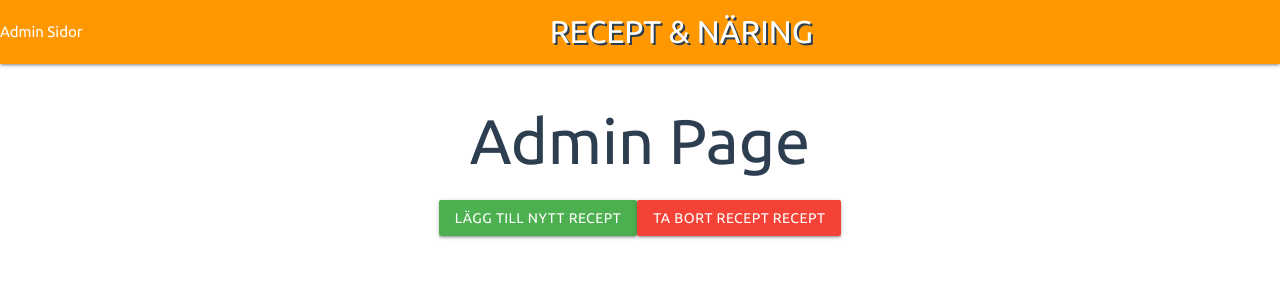
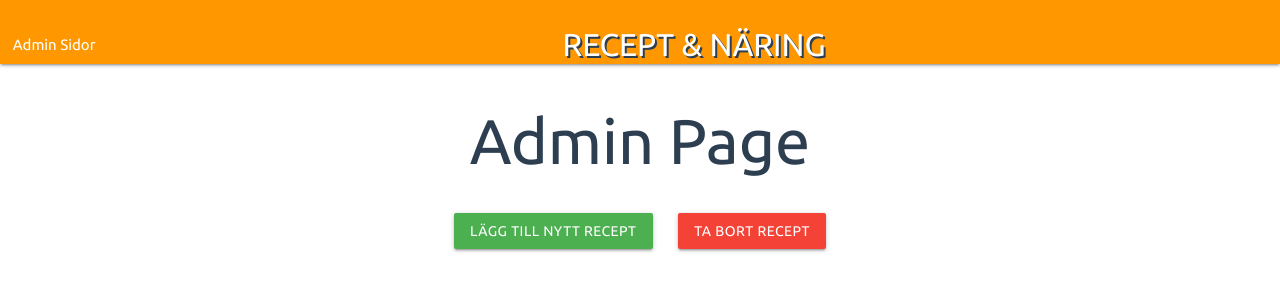
Before and after one commit to MikaelFeher/recipes-ui, a Vue app: page /admin in a window 1280 px wide. Shown: the top 300 px of the page. Built offline with nearby package versions, Linux system fonts and the light colour scheme; no server answers.

Commit message:
Updates minor styling

```diff
--- a/src/components/RecipesDisplay.vue
+++ b/src/components/RecipesDisplay.vue
@@ -16,7 +16,7 @@
         <span class="card-title grey-text text-darken-4">{{ recipe.name }}<i class="material-icons right">close</i></span>
         <p>Det här behöver du:</p>
         <ul>
-          <li v-for="(ingredient, index) in recipe.ingredients" :key="index">{{ ingredient.name }} {{ ingredient.units }}{{ ingredient.measuringUnit }}</li>
+          <li v-for="(ingredient, index) in recipe.ingredients" :key="index" class="left-align">{{ ingredient.name }}  <span class="right">{{ ingredient.units }}{{ ingredient.measuringUnit }}</span>  </li>
         </ul>
       </div>
     </div>
@@ -46,7 +46,7 @@ export default {
   min-height: 350px;
 }
 img {
-  max-height: 170px;
+  height: 170px;
   size: 100%;
 }
 #recipe-link {
--- a/src/views/admin/Admin.vue
+++ b/src/views/admin/Admin.vue
@@ -2,7 +2,7 @@
   <div id="admin">
     <h1>Admin Page</h1>
     <router-link to="/admin/add-new-recipe" class="waves-effect waves-light btn green" >Lägg till nytt recept</router-link>
-    <router-link to="/admin/delete-recipe" class="waves-effect waves-light btn red" >Ta bort recept recept</router-link>
+    <router-link to="/admin/delete-recipe" class="waves-effect waves-light btn red" >Ta bort recept</router-link>
   </div>
 </template>
 
@@ -13,5 +13,7 @@ export default {
 </script>
 
 <style>
-
+a {
+  margin: 1%;
+}
 </style>
```
